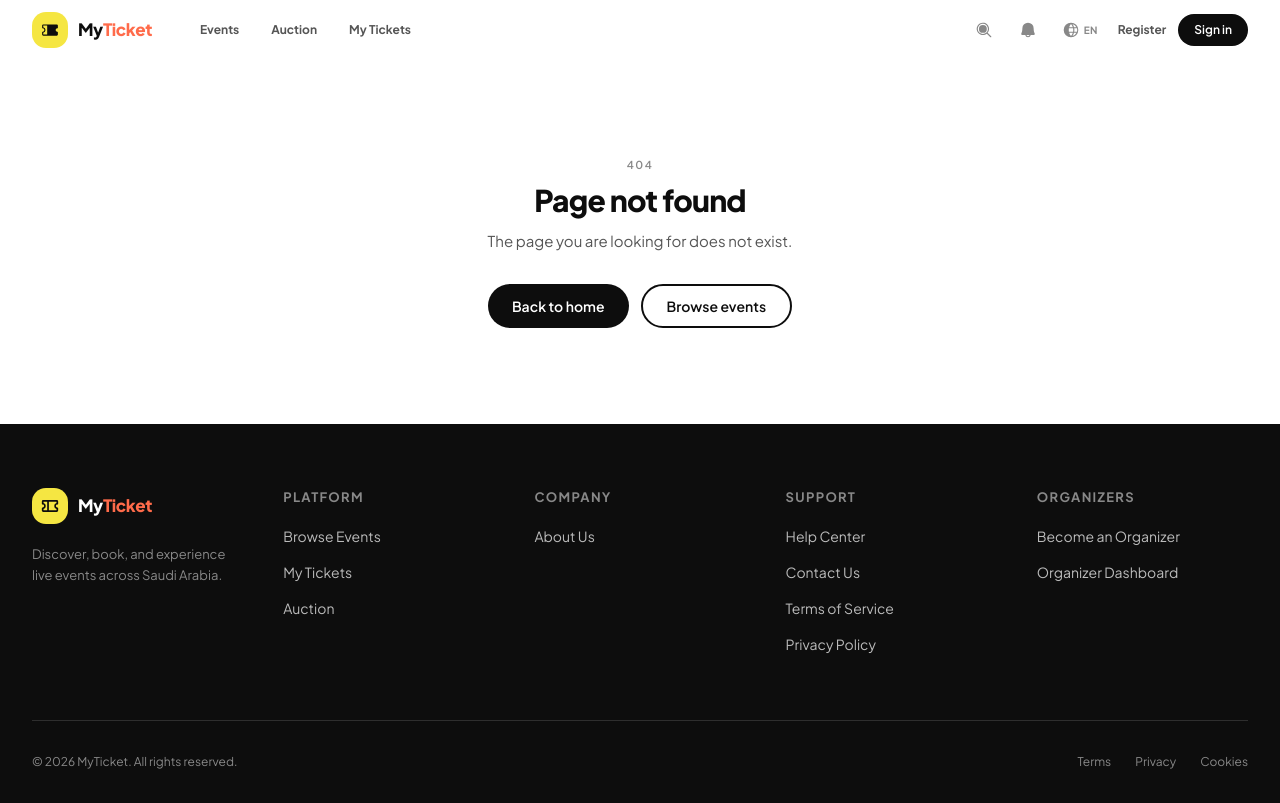
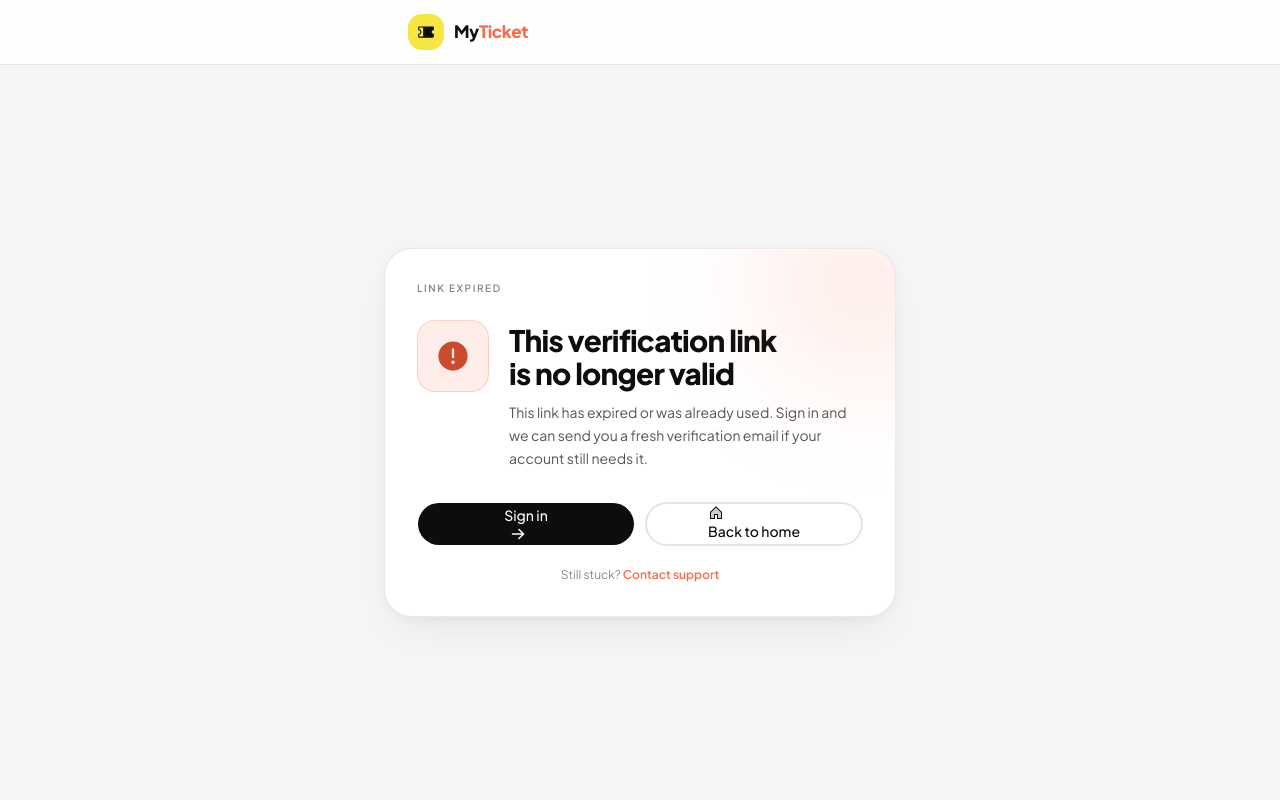
Before and after one commit to breezyx28/myticket-main, a React (Vite) app: page /auth/email-verified in a window 1280 px wide. Built offline with nearby package versions, Linux system fonts and the light colour scheme; a small style sheet from the web is missing.

Commit message:
added status page for verified emails

```diff
--- a/src/App.tsx
+++ b/src/App.tsx
@@ -15,6 +15,7 @@ import { OAuthCallbackPage } from '@/pages/auth/OAuthCallbackPage';
 import { RegisterPage } from '@/pages/auth/RegisterPage';
 import { ApplyRolePage } from '@/pages/auth/ApplyRolePage';
 import { ResetPasswordPage } from '@/pages/auth/ResetPasswordPage';
+import { EmailVerifiedPage } from '@/pages/auth/EmailVerifiedPage';
 import { CookiesPage } from '@/pages/legal/CookiesPage';
 import { PrivacyPage } from '@/pages/legal/PrivacyPage';
 import { TermsPage } from '@/pages/legal/TermsPage';
@@ -121,6 +122,7 @@ export function App() {
           <Route path="/forgot-password" element={<ForgotPasswordPage />} />
           <Route path="/reset-password" element={<ResetPasswordPage />} />
           <Route path="/auth/oauth/:provider/callback" element={<OAuthCallbackPage />} />
+          <Route path="/auth/email-verified" element={<EmailVerifiedPage />} />
         </Route>
 
         <Route element={<MainLayout />}>
--- a/src/layouts/AuthLayout.tsx
+++ b/src/layouts/AuthLayout.tsx
@@ -6,6 +6,8 @@ import { Ticket } from '@phosphor-icons/react';
 export function AuthLayout() {
   const location = useLocation();
   const isRegister = location.pathname === '/register';
+  const isEmailVerified = location.pathname === '/auth/email-verified';
+  const contentWidth = isRegister ? 'max-w-3xl' : isEmailVerified ? 'max-w-lg' : 'max-w-md';
   return (
     <div className="min-h-screen bg-ink-5 flex flex-col">
       <header className="border-b border-ink-10 bg-white/90 backdrop-blur-sm">
@@ -21,7 +23,7 @@ export function AuthLayout() {
         </div>
       </header>
       <div className="flex flex-1 items-center justify-center px-6 py-12">
-        <div className={`w-full ${isRegister ? 'max-w-3xl' : 'max-w-md'}`}>
+        <div className={`w-full ${contentWidth}`}>
           <Outlet />
         </div>
       </div>
--- /dev/null
+++ b/src/lib/emailVerifiedStatus.ts
@@ -0,0 +1,10 @@
+export type EmailVerifiedStatus = 'verified' | 'missing' | 'invalid';
+
+/** Map `/auth/email-verified` query params to a display state. */
+export function parseEmailVerifiedStatus(searchParams: URLSearchParams): EmailVerifiedStatus {
+  if (searchParams.get('status') === 'verified') return 'verified';
+  const reason = searchParams.get('reason');
+  if (reason === 'missing') return 'missing';
+  if (reason === 'invalid') return 'invalid';
+  return 'invalid';
+}
--- a/src/locales/misc-ar.ts
+++ b/src/locales/misc-ar.ts
@@ -157,5 +157,30 @@ export const miscAr = {
       goHome: 'الذهاب للرئيسية',
       loadingAria: 'جارٍ التحميل',
     },
+    emailVerified: {
+      eyebrow: {
+        verified: 'تم تأكيد البريد',
+        missing: 'الرابط غير مكتمل',
+        invalid: 'انتهت صلاحية الرابط',
+      },
+      title: {
+        verified: 'تم التحقق من بريدك الإلكتروني',
+        missing: 'رابط التحقق غير مكتمل',
+        invalid: 'رابط التحقق لم يعد صالحًا',
+      },
+      body: {
+        verified:
+          'تم تأكيد عنوان بريدك. سجّل الدخول للوصول إلى تذاكرك وملفك ولوحة دورك.',
+        missing:
+          'الرابط الذي فتحته لا يتضمن رمز تحقق. افتح الرابط الكامل من بريدك، أو سجّل الدخول لطلب رابط جديد.',
+        invalid:
+          'انتهت صلاحية هذا الرابط أو تم استخدامه مسبقًا. سجّل الدخول وسنرسل رابط تحقق جديدًا إذا كان حسابك ما زال يحتاج ذلك.',
+      },
+      verifiedHint: 'يمكنك إغلاق هذه الصفحة بعد تسجيل الدخول — بريدك جاهز.',
+      signIn: 'تسجيل الدخول',
+      home: 'العودة للرئيسية',
+      supportHint: 'ما زلت تواجه مشكلة؟',
+      supportLink: 'تواصل مع الدعم',
+    },
   },
 } as const;
--- a/src/locales/misc-en.ts
+++ b/src/locales/misc-en.ts
@@ -160,5 +160,30 @@ export const miscEn = {
       goHome: 'Go home',
       loadingAria: 'Loading',
     },
+    emailVerified: {
+      eyebrow: {
+        verified: 'Email confirmed',
+        missing: 'Link incomplete',
+        invalid: 'Link expired',
+      },
+      title: {
+        verified: 'Your email is verified',
+        missing: 'Verification link is missing',
+        invalid: 'This verification link is no longer valid',
+      },
+      body: {
+        verified:
+          'Your address is confirmed. Sign in to access your tickets, profile, and role dashboard.',
+        missing:
+          'The link you opened did not include a verification token. Open the full link from your inbox, or sign in to request a new one.',
+        invalid:
+          'This link has expired or was already used. Sign in and we can send you a fresh verification email if your account still needs it.',
+      },
+      verifiedHint: 'You can close this tab after signing in — your email is all set.',
+      signIn: 'Sign in',
+      home: 'Back to home',
+      supportHint: 'Still stuck?',
+      supportLink: 'Contact support',
+    },
   },
 } as const;
--- /dev/null
+++ b/src/pages/auth/EmailVerifiedPage.tsx
@@ -0,0 +1,178 @@
+import { useMemo } from 'react';
+import { useTranslation } from 'react-i18next';
+import { Link, useSearchParams } from 'react-router-dom';
+import { motion } from 'framer-motion';
+import {
+  ArrowRight,
+  CheckCircle,
+  EnvelopeSimple,
+  House,
+  WarningCircle,
+} from '@phosphor-icons/react';
+import { Button } from '@/components/ui/Button';
+import { cn } from '@/lib/utils';
+import {
+  parseEmailVerifiedStatus,
+  type EmailVerifiedStatus,
+} from '@/lib/emailVerifiedStatus';
+
+const spring = { type: 'spring' as const, stiffness: 100, damping: 20 };
+
+const STATUS_VISUAL: Record<
+  EmailVerifiedStatus,
+  {
+    Icon: typeof CheckCircle;
+    iconWeight: 'fill' | 'duotone';
+    accent: string;
+    accentSoft: string;
+    accentRing: string;
+    blob: string;
+  }
+> = {
+  verified: {
+    Icon: CheckCircle,
+    iconWeight: 'fill',
+    accent: 'text-teal-dark',
+    accentSoft: 'bg-teal/15',
+    accentRing: 'ring-teal/25',
+    blob: 'bg-teal/20',
+  },
+  missing: {
+    Icon: EnvelopeSimple,
+    iconWeight: 'duotone',
+    accent: 'text-amber-dark',
+    accentSoft: 'bg-amber/15',
+    accentRing: 'ring-amber/25',
+    blob: 'bg-amber/20',
+  },
+  invalid: {
+    Icon: WarningCircle,
+    iconWeight: 'fill',
+    accent: 'text-coral-dark',
+    accentSoft: 'bg-coral/12',
+    accentRing: 'ring-coral/25',
+    blob: 'bg-coral/15',
+  },
+};
+
+const containerVariants = {
+  hidden: { opacity: 0 },
+  show: {
+    opacity: 1,
+    transition: { staggerChildren: 0.1, delayChildren: 0.05 },
+  },
+};
+
+const itemVariants = {
+  hidden: { opacity: 0, y: 10 },
+  show: { opacity: 1, y: 0, transition: spring },
+};
+
+export function EmailVerifiedPage() {
+  const { t } = useTranslation('authPages');
+  const [searchParams] = useSearchParams();
+  const status = useMemo(() => parseEmailVerifiedStatus(searchParams), [searchParams]);
+  const visual = STATUS_VISUAL[status];
+  const { Icon } = visual;
+
+  return (
+    <motion.article
+      variants={containerVariants}
+      initial="hidden"
+      animate="show"
+      className="relative overflow-hidden rounded-[1.75rem] border border-ink-10/80 bg-white p-8 shadow-[0_20px_40px_-15px_rgba(0,0,0,0.08),0_2px_8px_rgba(0,0,0,0.04)]"
+      aria-labelledby="email-verified-title"
+    >
+      <div
+        aria-hidden
+        className={cn(
+          'pointer-events-none absolute -end-16 -top-16 size-48 rounded-full blur-3xl',
+          visual.blob,
+        )}
+      />
+      <div
+        aria-hidden
+        className="pointer-events-none absolute inset-x-0 top-0 h-px bg-gradient-to-r from-transparent via-white/80 to-transparent"
+      />
+
+      <motion.p
+        variants={itemVariants}
+        className="text-[10px] font-semibold uppercase tracking-[0.16em] text-ink-40"
+      >
+        {t(`emailVerified.eyebrow.${status}`)}
+      </motion.p>
+
+      <motion.div variants={itemVariants} className="mt-6 flex items-start gap-5">
+        <div
+          className={cn(
+            'relative flex size-[4.5rem] shrink-0 items-center justify-center rounded-2xl ring-1 ring-inset',
+            visual.accentSoft,
+            visual.accentRing,
+            'shadow-[inset_0_1px_0_rgba(255,255,255,0.65)]',
+          )}
+        >
+          <Icon size={36} weight={visual.iconWeight} className={visual.accent} aria-hidden />
+        </div>
+
+        <div className="min-w-0 flex-1 pt-1">
+          <motion.h1
+            id="email-verified-title"
+            variants={itemVariants}
+            className="text-balance text-[1.65rem] font-extrabold leading-[1.1] tracking-tight text-ink md:text-[1.85rem]"
+          >
+            {t(`emailVerified.title.${status}`)}
+          </motion.h1>
+          <motion.p
+            variants={itemVariants}
+            className="mt-3 max-w-[38ch] text-pretty text-[14px] leading-relaxed text-ink-60"
+          >
+            {t(`emailVerified.body.${status}`)}
+          </motion.p>
+        </div>
+      </motion.div>
+
+      {status === 'verified' ? (
+        <motion.div
+          variants={itemVariants}
+          className="mt-6 rounded-2xl border border-teal/20 bg-teal/10 px-4 py-3.5"
+        >
+          <p className="text-[13px] font-medium text-ink-80">{t('emailVerified.verifiedHint')}</p>
+        </motion.div>
+      ) : null}
+
+      <motion.div variants={itemVariants} className="mt-8 flex flex-col gap-2.5 sm:flex-row">
+        <Link to="/login" className="flex-1">
+          <Button
+            type="button"
+            variant="dark"
+            size="md"
+            className="h-11 w-full rounded-full active:scale-[0.96] transition-transform"
+          >
+            {t('emailVerified.signIn')}
+            <ArrowRight size={16} weight="bold" className="ms-1.5" aria-hidden />
+          </Button>
+        </Link>
+        <Link to="/" className="flex-1">
+          <Button
+            type="button"
+            variant="outline"
+            size="md"
+            className="h-11 w-full rounded-full border-2 border-ink-10 bg-transparent active:scale-[0.96] transition-transform hover:bg-ink-5"
+          >
+            <House size={16} weight="duotone" className="me-1.5" aria-hidden />
+            {t('emailVerified.home')}
+          </Button>
+        </Link>
+      </motion.div>
+
+      {status !== 'verified' ? (
+        <motion.p variants={itemVariants} className="mt-5 text-center text-[12px] text-ink-40">
+          {t('emailVerified.supportHint')}{' '}
+          <Link to="/support" className="font-semibold text-coral hover:underline">
+            {t('emailVerified.supportLink')}
+          </Link>
+        </motion.p>
+      ) : null}
+    </motion.article>
+  );
+}
```
